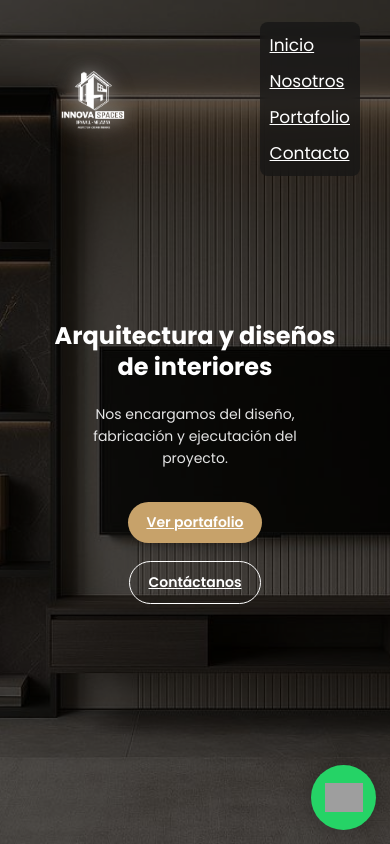
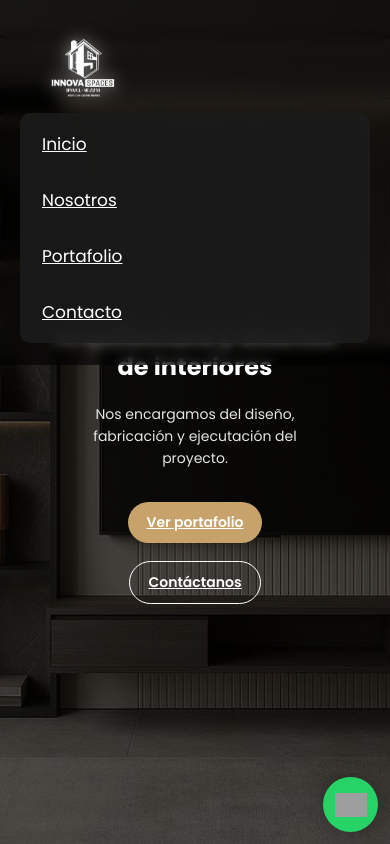
Before and after one commit to innespdo/innova-space, a plain HTML site: page index.html in a window 390 px wide. Shown: the top 844 px of the page. Drawn offline with Linux system fonts and the light colour scheme; grey boxes are pictures that could not be loaded.

Commit message:
Update index.html

```diff
--- a/index.html
+++ b/index.html
@@ -605,6 +605,49 @@ section {
   max-width: min(160px, 35vw);
   height: auto;
 }
+/* 🧭 Mejora del menú móvil */
+@media (max-width: 768px) {
+  header {
+    background: rgba(0, 0, 0, 0.6);
+    backdrop-filter: blur(6px);
+  }
+
+  .nav {
+    flex-direction: column;
+    align-items: flex-start;
+    padding: 0 20px;
+  }
+
+  .menu {
+    width: 100%;
+    align-items: flex-start;
+    background: rgba(30, 30, 30, 0.8);
+    backdrop-filter: blur(6px);
+    border-radius: 10px;
+    padding: 8px 12px;
+  }
+
+  .menu a {
+    display: block;
+    width: 100%;
+    padding: 10px;
+    text-align: left;
+    color: white;
+  }
+}
+
+/* 🔄 Ajuste fluido de ícono WhatsApp */
+.wa {
+  width: clamp(55px, 10vw, 90px);
+  height: clamp(55px, 10vw, 90px);
+  right: clamp(10px, 3vw, 22px);
+  bottom: clamp(10px, 3vw, 22px);
+}
+
+.wa img {
+  width: clamp(32px, 6vw, 60px);
+  height: auto;
+}
 
   </style>
 </head>
```
